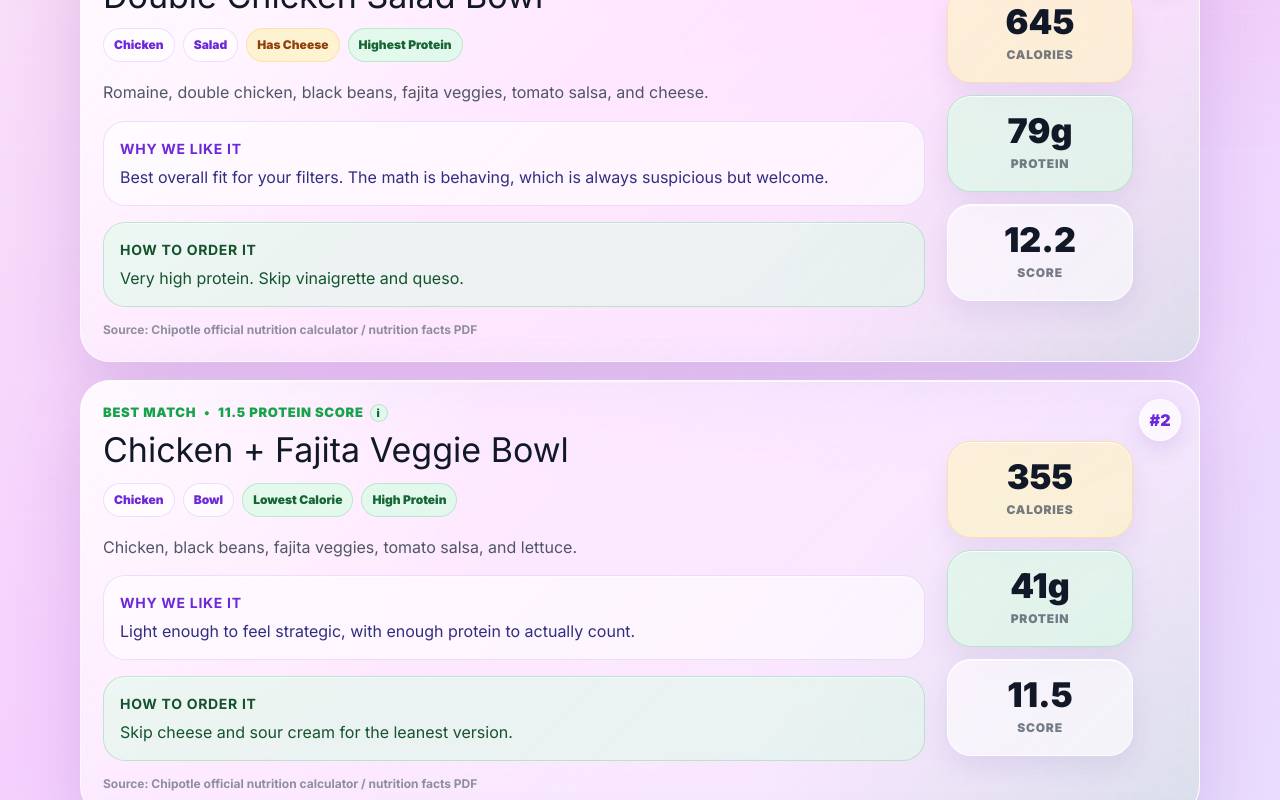
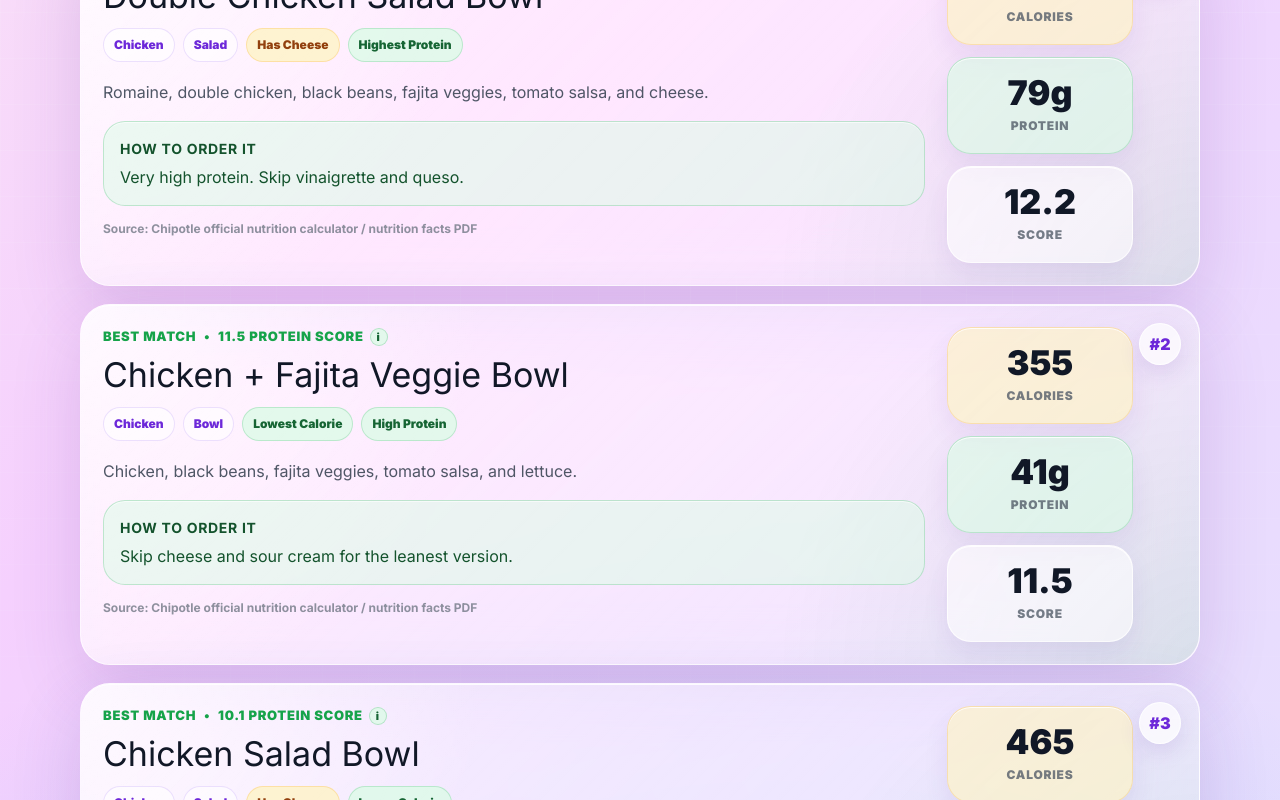
Before and after one commit to somethingmango/test-restaurant-finder, a Next.js app: page / in a window 1280 px wide. Shown: the part 1460-2260 px from the top of the page. Built offline with nearby package versions, Linux system fonts and the light colour scheme.

Commit message:
Remove generic recommendation notes

```diff
--- a/app/page.tsx
+++ b/app/page.tsx
@@ -112,36 +112,6 @@ function proteinMood(minProtein: number) {
   if (minProtein >= 45) return 'The protein is protein-ing.';
   if (minProtein >= 25) return 'Actually pretty solid.';
   return 'Casual mode. No spreadsheet behavior.';
-}
-
-function whyWeLikeIt(item: MenuItem, rank: number) {
-  const tags = item.tags.map(normalize);
-
-  if (rank === 0) {
-    return 'Best overall fit for your filters. The math is behaving, which is always suspicious but welcome.';
-  }
-
-  if (item.protein >= 45 && item.calories <= 700) {
-    return 'Big protein without turning lunch into a whole budgeting exercise.';
-  }
-
-  if (item.calories <= 500 && item.protein >= 25) {
-    return 'Light enough to feel strategic, with enough protein to actually count.';
-  }
-
-  if (tags.includes('side')) {
-    return 'Good side energy. Helpful when you want something extra without doing too much.';
-  }
-
-  if (tags.includes('breakfast')) {
-    return 'A breakfast pick that gives you more than vibes and a coffee receipt.';
-  }
-
-  if (item.protein >= 30) {
-    return 'Solid protein, realistic order, no secret-menu gymnastics required.';
-  }
-
-  return 'Not the leanest thing here, but still a workable order when it sounds good.';
 }
 
 export default function Page() {
@@ -441,11 +411,6 @@ export default function Page() {
                   </div>
 
                   <p className="description">{item.description}</p>
-
-                  <div className="whyBox">
-                    <strong>Why we like it</strong>
-                    <p>{whyWeLikeIt(item, Math.max(actualRank, index))}</p>
-                  </div>
 
                   <div className="orderBox">
                     <strong>How to order it</strong>
@@ -1190,30 +1155,6 @@ export default function Page() {
           line-height: 1.55;
         }
 
-        .whyBox {
-          margin-top: 16px;
-          border-radius: 22px;
-          padding: 16px;
-          background: rgba(255, 255, 255, 0.58);
-          border: 1px solid rgba(124, 58, 237, 0.14);
-          color: #312e81;
-          box-shadow: inset 0 1px 0 rgba(255, 255, 255, 0.68);
-        }
-
-        .whyBox strong {
-          display: block;
-          margin-bottom: 6px;
-          color: #6d28d9;
-          font-size: 14px;
-          text-transform: uppercase;
-          letter-spacing: 0.7px;
-        }
-
-        .whyBox p {
-          margin: 0;
-          line-height: 1.5;
-        }
-
         .orderBox {
           margin-top: 16px;
           border-radius: 22px;
```
